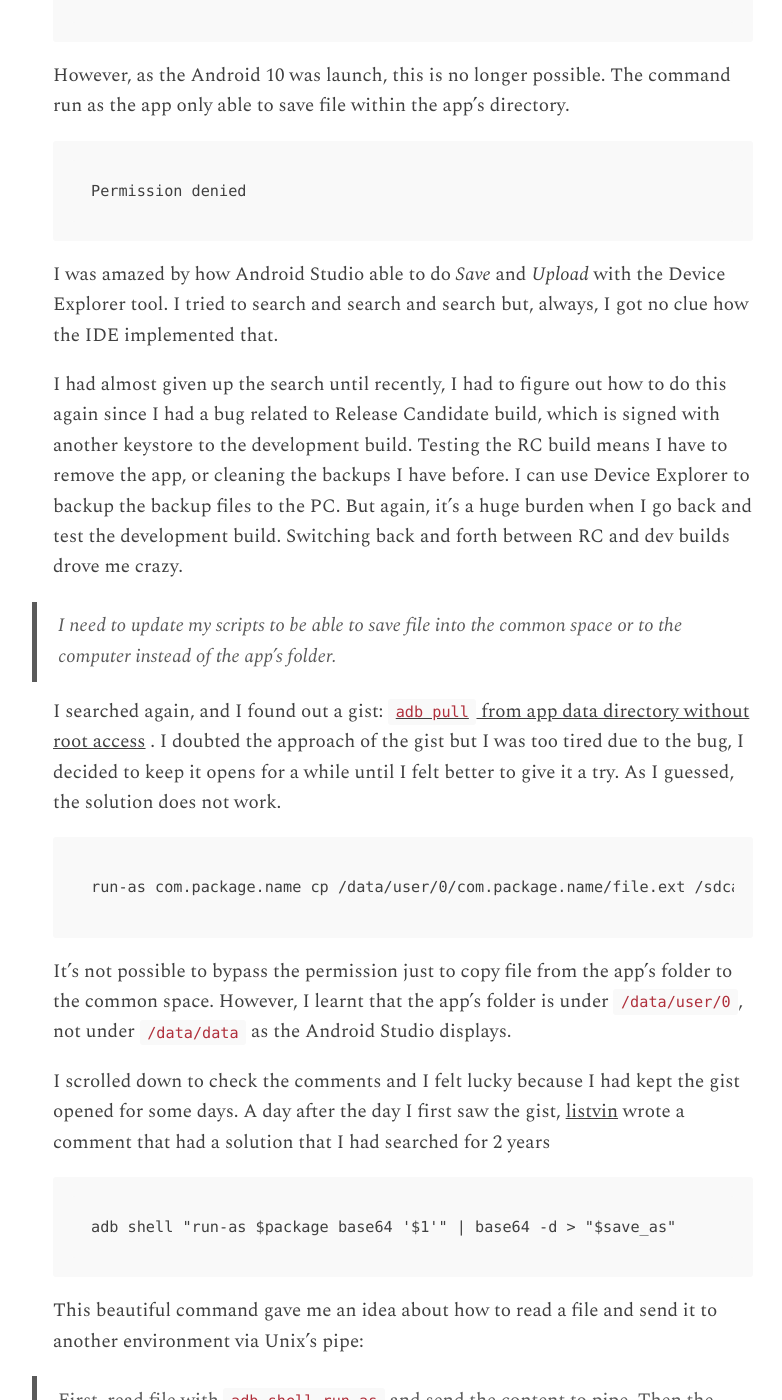
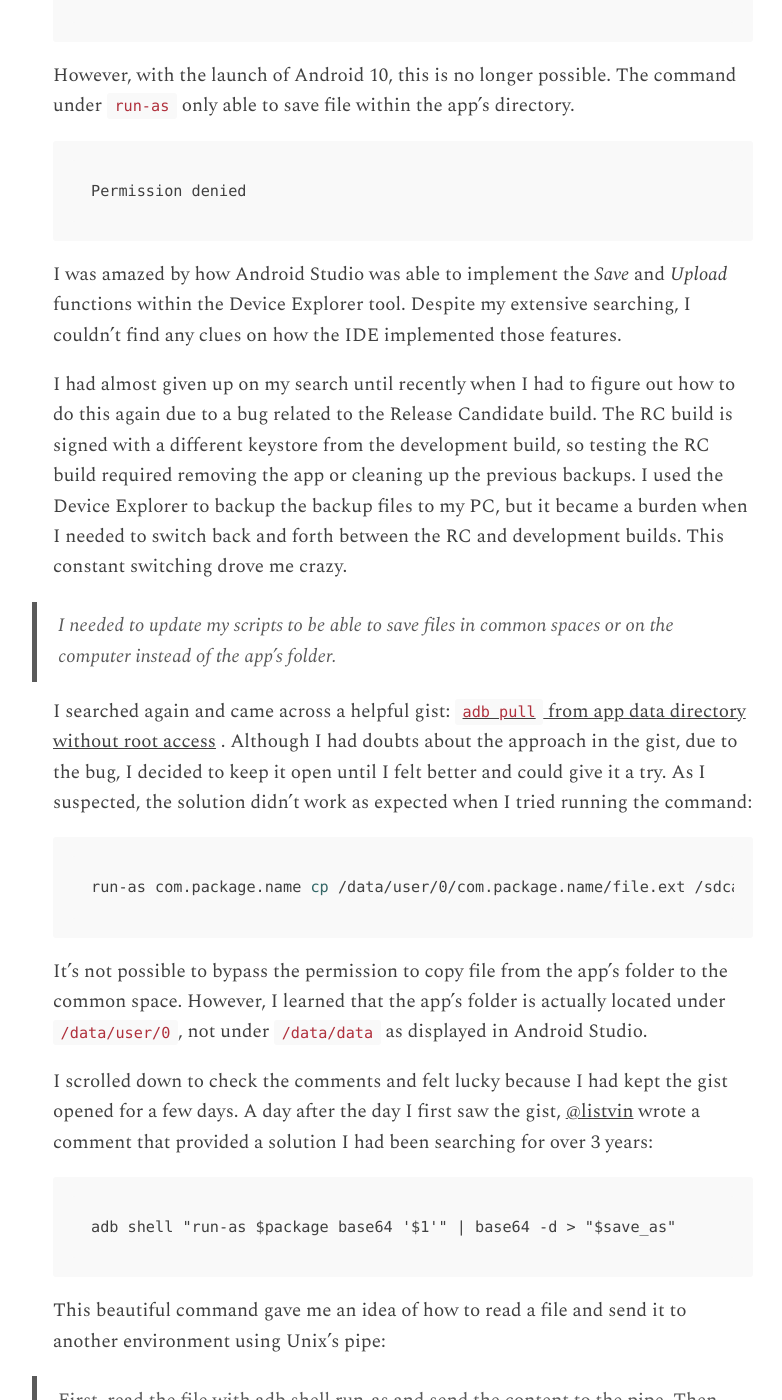
Before and after one commit to tuanchauict/iamtuna.org, a Jekyll site: the page built from docs/_posts/2023-10-08-use-adb-backup-restore-local-data-2.md, in a window 1280 px wide and 1400 px high, scrolled down 503 px. Shown: the whole window, without its empty margins (237-1019 px from the left). Built offline with Jekyll 4.4.1, drawn with Linux system fonts in a browser that asks for light colours; some of the changed text lies outside the part shown.

Commit message:
Fix grammar

````diff
--- a/docs/_posts/2023-10-08-use-adb-backup-restore-local-data-2.md
+++ b/docs/_posts/2023-10-08-use-adb-backup-restore-local-data-2.md
@@ -11,65 +11,75 @@ hidden: false
 draft: false
 ---
 
-Three years ago, I wrote [a note about how to use `adb` to backup the test data](https://iamtuna.org/2020-11-07/use-adb-backup-and-restore-local-data-for-testing). At that time, or at the time I created the scripts (before I wrote the note), we are still able to save file in the common space such as SDCard by using <!--more-->
+Three years ago, I wrote [a note about how to use `adb` to backup the test data](https://iamtuna.org/2020-11-07/use-adb-backup-and-restore-local-data-for-testing). At that time, or at the time when I created the scripts (before writing the note), we were still able to save files in the common spaces such as SDCard by using
+```bash
+adb shell "run-as ..."
 ```
-adb shell run-as ...
-```
-However, as the Android 10 was launch, this is no longer possible. The command run as the app only able to save file within the app's directory.
+However, with the launch of Android 10, this is no longer possible. The command under `run-as` only able to save file within the app's directory.
 ```
 Permission denied
 ```
-I was amazed by how Android Studio able to do *Save* and *Upload* with the Device Explorer tool. I tried to search and search and search but, always, I got no clue how the IDE implemented that.
+I was amazed by how Android Studio was able to implement the *Save* and *Upload* functions within the Device Explorer tool. Despite my extensive searching, I couldn't find any clues on how the IDE implemented those features.
 
-I had almost given up the search until recently, I had to figure out how to do this again since I had a bug related to Release Candidate build, which is signed with another keystore to the development build. Testing the RC build means I have to remove the app, or cleaning the backups I have before. I can use Device Explorer to backup the backup files to the PC. But again, it's a huge burden when I go back and test the development build. Switching back and forth between RC and dev builds drove me crazy.
+I had almost given up on my search until recently when I had to figure out how to do this again due to a bug related to the Release Candidate build. The RC build is signed with a different keystore from the development build, so testing the RC build required removing the app or cleaning up the previous backups. I used the Device Explorer to backup the backup files to my PC, but it became a burden when I needed to switch back and forth between the RC and development builds. This constant switching drove me crazy.
 
-> *I need to update my scripts to be able to save file into the common space or to the computer instead of the app's folder.*
+> *I needed to update my scripts to be able to save files in common spaces or on the computer instead of the app's folder.*
 
-I searched again, and I found out a gist: [`adb pull` from app data directory without root access](https://gist.github.com/jevakallio/452c54ef613792f25e45663ab2db117b) . I doubted the approach of the gist but I was too tired due to the bug, I decided to keep it opens for a while until I felt better to give it a try.
-As I guessed, the solution does not work.
-```
+I searched again and came across a helpful gist: [`adb pull` from app data directory without root access](https://gist.github.com/jevakallio/452c54ef613792f25e45663ab2db117b) . Although I had doubts about the approach in the gist, due to the bug, I decided to keep it open until I felt better and could give it a try. As I suspected, the solution didn't work as expected when I tried running the command:
+```bash
 run-as com.package.name cp /data/user/0/com.package.name/file.ext /sdcard
 ```
 
-It's not possible to bypass the permission just to copy file from the app's folder to the common space. However, I learnt that the app's folder is under `/data/user/0`, not under `/data/data` as the Android Studio displays.
+It's not possible to bypass the permission to copy file from the app's folder to the common space. However, I learned that the app's folder is actually located under `/data/user/0`, not under `/data/data` as displayed in Android Studio.
 
-I scrolled down to check the comments and I felt lucky because I had kept the gist opened for some days. A day after the day I first saw the gist, [listvin](https://gist.github.com/listvin) wrote a comment that had a solution that I had searched for 2 years
+I scrolled down to check the comments and felt lucky because I had kept the gist opened for a few days. A day after the day I first saw the gist, [@listvin](https://gist.github.com/listvin) wrote a comment that provided a solution I had been searching for over 3 years:
 ```
 adb shell "run-as $package base64 '$1'" | base64 -d > "$save_as"
 ```
 
-This beautiful command gave me an idea about how to read a file and send it to another environment via Unix's pipe:
+This beautiful command gave me an idea of how to read a file and send it to another environment using Unix's pipe:
 
-> First, read file with `adb shell run-as` and send the content to pipe.
-> Then the subsequence command receive data from the pipe and write it to a new file.
+> First, read the file with adb shell run-as and send the content to the pipe. Then, the subsequent command receives data from the pipe and writes it to a new file.
 
-Since my knowledge about `bash` is always bad, I applied the same `base64` command to sync my backups on the device to the computer with
-```
+Since my knowledge about `bash` is always poor, I applied the same `base64` command to sync my backups on the device to the computer:
+```bash
 adb shell "run-as $package tar -czf file.gz -C path ."
 adb shell "run-as $package base64 file.gz" | base64 -d > file.gz
 ```
 
-`base64` is slow but this snippet works. However, when syncing file back to the device
+Although `base64` is slow, this snippet works. However, when syncing the file back to the device:
 ```
 base64 file.gz | adb shell "run-as $package base64 -d > file.gz"
 ```
 
-`>` operator does not work.
+I encountered an issue with the `>` operator
 
 ```
 Permission denied
 ```
 
-I need another command to write file without `>` . This demand drove me to a special command [`dd` ](https://wiki.archlinux.org/title/Dd).
+I need another command to write the file without using `>` . This requirement led me to discover a special command called [`dd`](https://wiki.archlinux.org/title/Dd).
 
 > Similarly to _cp_, by default _dd_ makes a bit-to-bit copy of the file, but with lower-level I/O flow control features.
 
-With `dd`, I could make syncing backup file to the device works with
-```
+Using `dd`, I was able to successfully sync the backup file to the device with the following command:
+```bash
 dd if=file.gz | adb shell "run-as $package dd of=file.gz"
 # unzip and apply
 ```
 
-This is also much faster than using `base64` when transferring data between the device and computer. Usually, it takes only around 1 second to do so.
+This method is much faster than using `base64` when transferring data between the device and computer. Typically, it takes only around 1 second to complete.
 
-Finally, after 3 years of search, I could understand how Android Studio implemented *Save* and *Upload* features.
+After 3 years of searching, I finally gained an understanding of how Android Studio implemented the *Save* and *Upload* features.
+
+-----
+
+**Bonus: Push and Pull files between the app's folder and the computer**
+
+```bash
+# Push
+dd if="$1" | adb shell "run-as $package dd of='$2'"
+
+# Pull
+adb shell "run-as $package dd if='$1'" | dd of="$2"
+```
````
